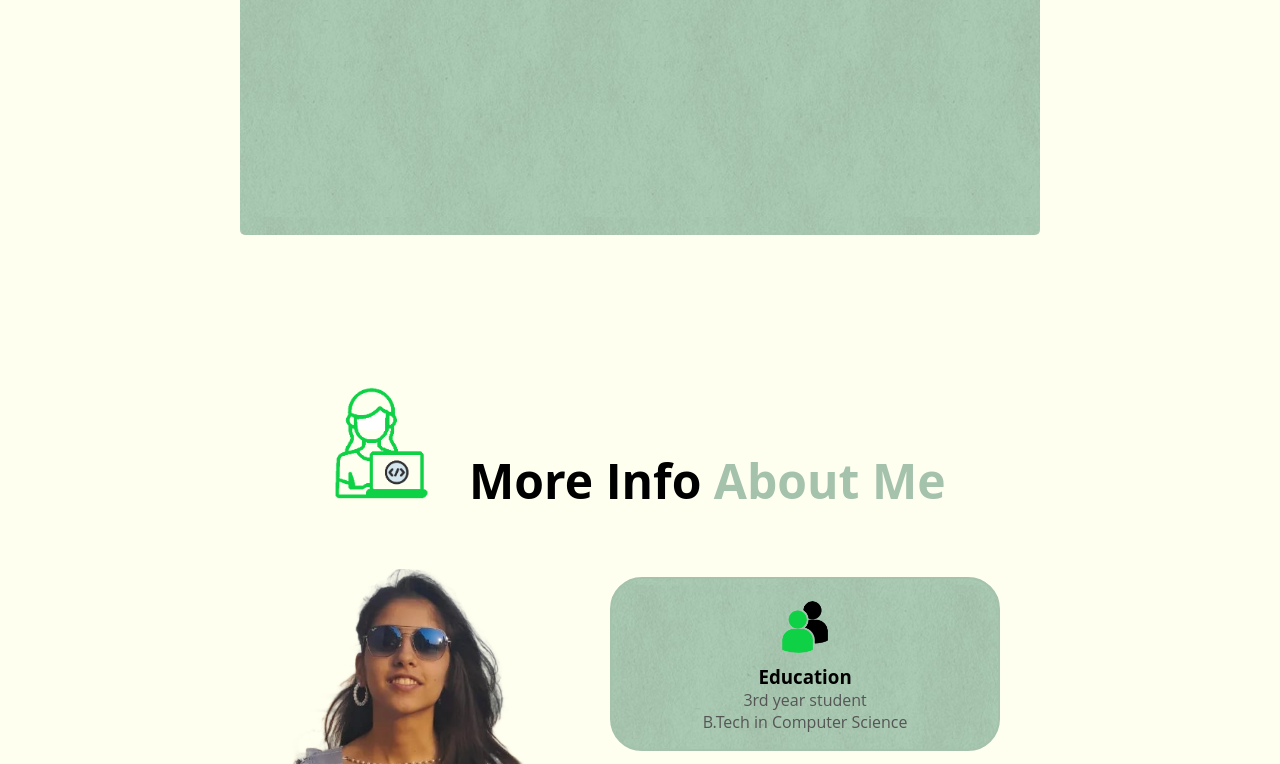
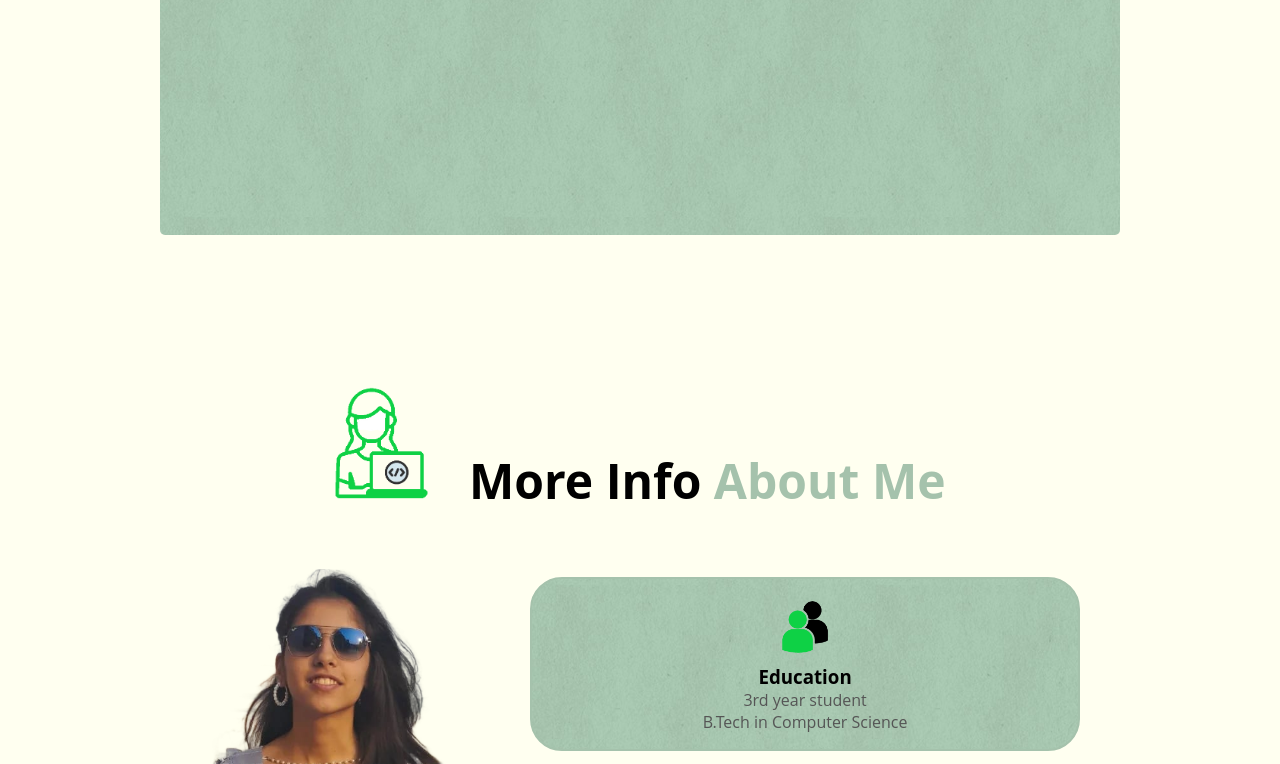
Before and after one commit to Ruiii08/portfolio-website, a plain HTML site: page index.html in a window 1280 px wide. Shown: the part 605-1369 px from the top of the page. Drawn offline with Linux system fonts and the light colour scheme; a web font is replaced by a local one.

Commit message:
Update styling.css

```diff
--- a/styling.css
+++ b/styling.css
@@ -111,7 +111,7 @@ display: none;
 section{
     padding-top: 3vh;
     height: 100vh;
-    margin: 0 15rem;
+    margin: 0 10rem;
     box-sizing: border-box;
     min-height: fit-content;
 }
```
